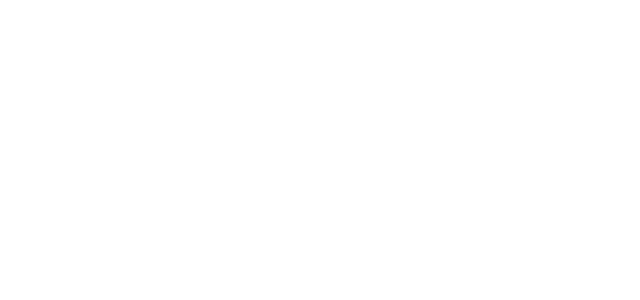
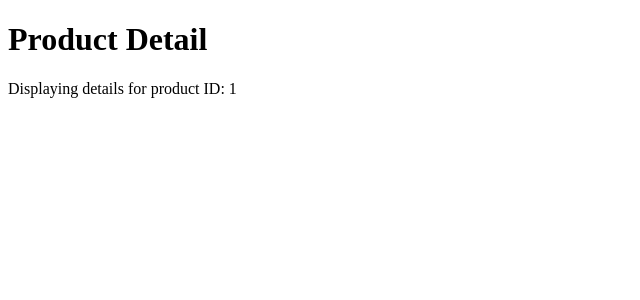
Before and after one commit to iZeevens/ProductCards, a React (Vite) app: page /products/1 in a window 1280 px wide. Before the commit this address had no page. Shown: the top 300 px of the page, without its empty margins (0-640 px from the left). Built offline with nearby package versions, Linux system fonts and the light colour scheme.

Commit message:
feat: add navigate to /products/:id

```diff
--- a/src/App.tsx
+++ b/src/App.tsx
@@ -1,4 +1,5 @@
 import ProductList from "./components/ProductList/ProductList";
+import ProductDetail from "./components/ProductDetail/ProductDetail";
 import {
   BrowserRouter as Router,
   Routes,
@@ -12,6 +13,7 @@ function App() {
       <div className="App">
         <Routes>
           <Route path="/products" element={<ProductList />} />
+          <Route path="/products/:id" element={<ProductDetail />} />
           <Route path="/" element={<Navigate to="/products" />} />
         </Routes>
       </div>
--- a/src/components/ProductDescribe/ProductDescribe.tsx
+++ /dev/null
@@ -1,5 +0,0 @@
-function ProductDescribe() {
-
-}
-
-export default ProductDescribe
--- /dev/null
+++ b/src/components/ProductDetail/ProductDetail.tsx
@@ -0,0 +1,14 @@
+import { useParams } from "react-router";
+
+function ProductDetail() {
+  const { id } = useParams();
+
+  return(
+    <div>
+      <h1>Product Detail</h1>
+      <p>Displaying details for product ID: {id}</p>
+    </div>
+  )
+}
+
+export default ProductDetail;
--- a/src/components/ProductList/ProductList.tsx
+++ b/src/components/ProductList/ProductList.tsx
@@ -10,10 +10,13 @@ import { FavoriteBorder, Delete } from "@mui/icons-material";
 import { fetchItems } from "../../feature/data/dataSlice";
 import { useEffect } from "react";
 import { useDispatch, useSelector } from "react-redux";
+import { useNavigate } from "react-router-dom";
 import { RootState, AppDispatch } from "../../store/store";
+// import ProductDetail from "../ProductDetail/ProductDetail";
 
 function ProductList() {
   const dispatch = useDispatch<AppDispatch>();
+  const navigate = useNavigate();
   const { status, items } = useSelector((state: RootState) => state.data);
 
   useEffect(() => {
@@ -43,12 +46,13 @@ function ProductList() {
             maxWidth: 345,
             borderRadius: 2,
             boxShadow: 3,
-            cursor: 'pointer',
+            cursor: "pointer",
             "&:hover": {
               transform: "scale(1.05)",
               transition: "transform 0.3s ease-in-out",
             },
           }}
+          onClick={() => navigate(`/products/${item.id}`)}
         >
           <CardMedia
             component="img"
```
